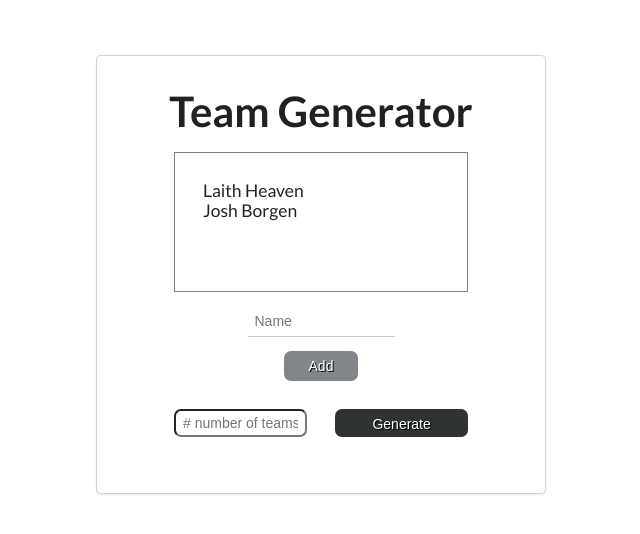
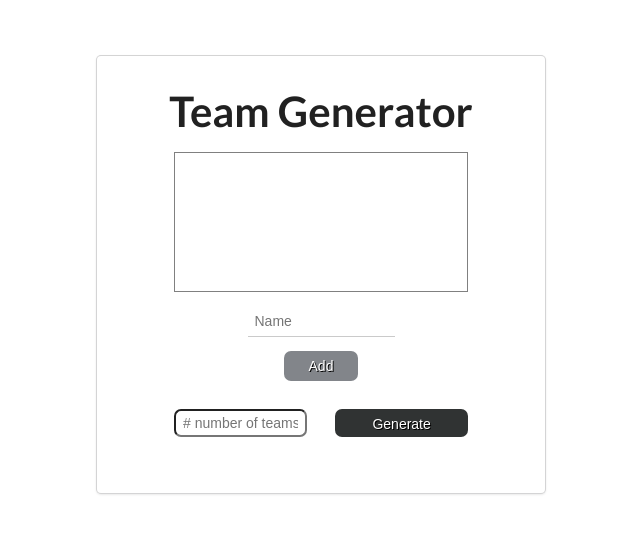
Before and after one commit to camillaborges/team-app, an Angular app: page / in a window 1280 px wide. Shown: the top 534 px of the page, without its empty margins (319-959 px from the left). Built offline with nearby package versions, Linux system fonts and the light colour scheme.

Commit message:
using ngFor to add members to list

```diff
--- a/src/app/app.component.html
+++ b/src/app/app.component.html
@@ -2,12 +2,16 @@
   <div class=" ui card">
     <h1>Team Generator</h1>
     <ul class="list">
-      <li>Laith Heaven</li>
-      <li>Josh Borgen</li>
+      <li *ngFor="let member of members">{{ member }}</li>
     </ul>
 
     <div class="add-members-container">
-      <input type="text" placeholder="Name" />
+      <input
+      #addMemberInput
+      type="text"
+      placeholder="Name"
+      (input)="onInput(addMemberInput.value)"
+      />
       <div class="center">
         <button (click)=addMember()>Add</button>
       </div>
--- a/src/app/app.component.ts
+++ b/src/app/app.component.ts
@@ -9,7 +9,12 @@
   newMemberName = "";
   members: string[] = [];
 
+  onInput(member: string) {
+    this.newMemberName = member;
+    console.log(this.newMemberName)
+  }
   addMember() {
-    console.log('Hello')
+    this.members.push(this.newMemberName)
+    console.log(this.members)
   }
 }
```
